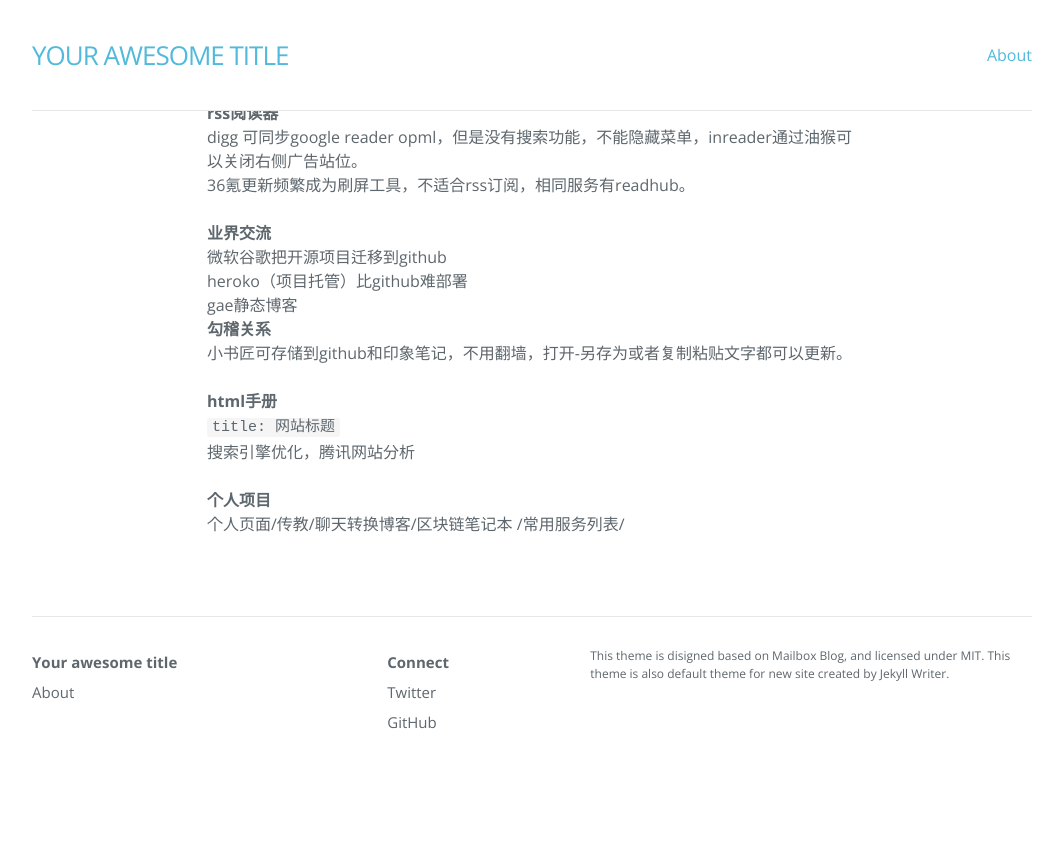
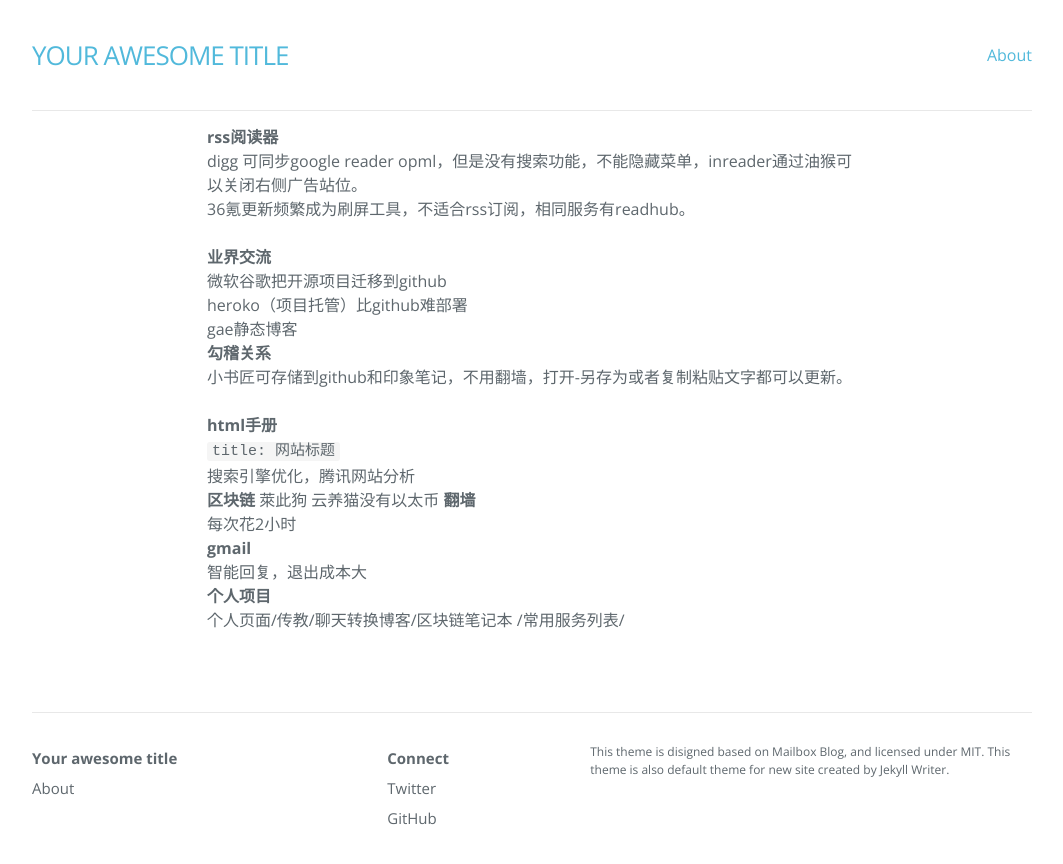
Before and after one commit to hebbank/aceo, a Jekyll site: the page built from _posts/2017-04-20-zmt.md, in a window 1280 px wide and 900 px high, scrolled down 1309 px. Shown: the top 864 px of the window, without its empty margins (108-1171 px from the left). Built offline with Jekyll 4.4.1, drawn with Linux system fonts in a browser that asks for light colours; nearby versions of some CDN libraries; before the commit the page ends 2113 px from its top, so only the background shows below that.

Commit message:
Update 自媒体

```diff
--- a/_posts/2017-04-20-zmt.md
+++ b/_posts/2017-04-20-zmt.md
@@ -45,6 +45,7 @@ doc格式的打开方式有zoho（谷歌推荐），html可用drivenotepad编辑
 聊天室服务
 **tister**
 去中心化微博
+
 **rss阅读器**
 digg 可同步google reader opml，但是没有搜索功能，不能隐藏菜单，inreader通过油猴可以关闭右侧广告站位。
 36氪更新频繁成为刷屏工具，不适合rss订阅，相同服务有readhub。
@@ -59,6 +60,11 @@ gae静态博客
 **html手册**
  `title: 网站标题`
 搜索引擎优化，腾讯网站分析
-
+**区块链**
+萊此狗 云养猫没有以太币
+**翻墙**
+每次花2小时
+**gmail**
+智能回复，退出成本大
  **个人项目**
 个人页面/传教/聊天转换博客/区块链笔记本 /常用服务列表/
```
